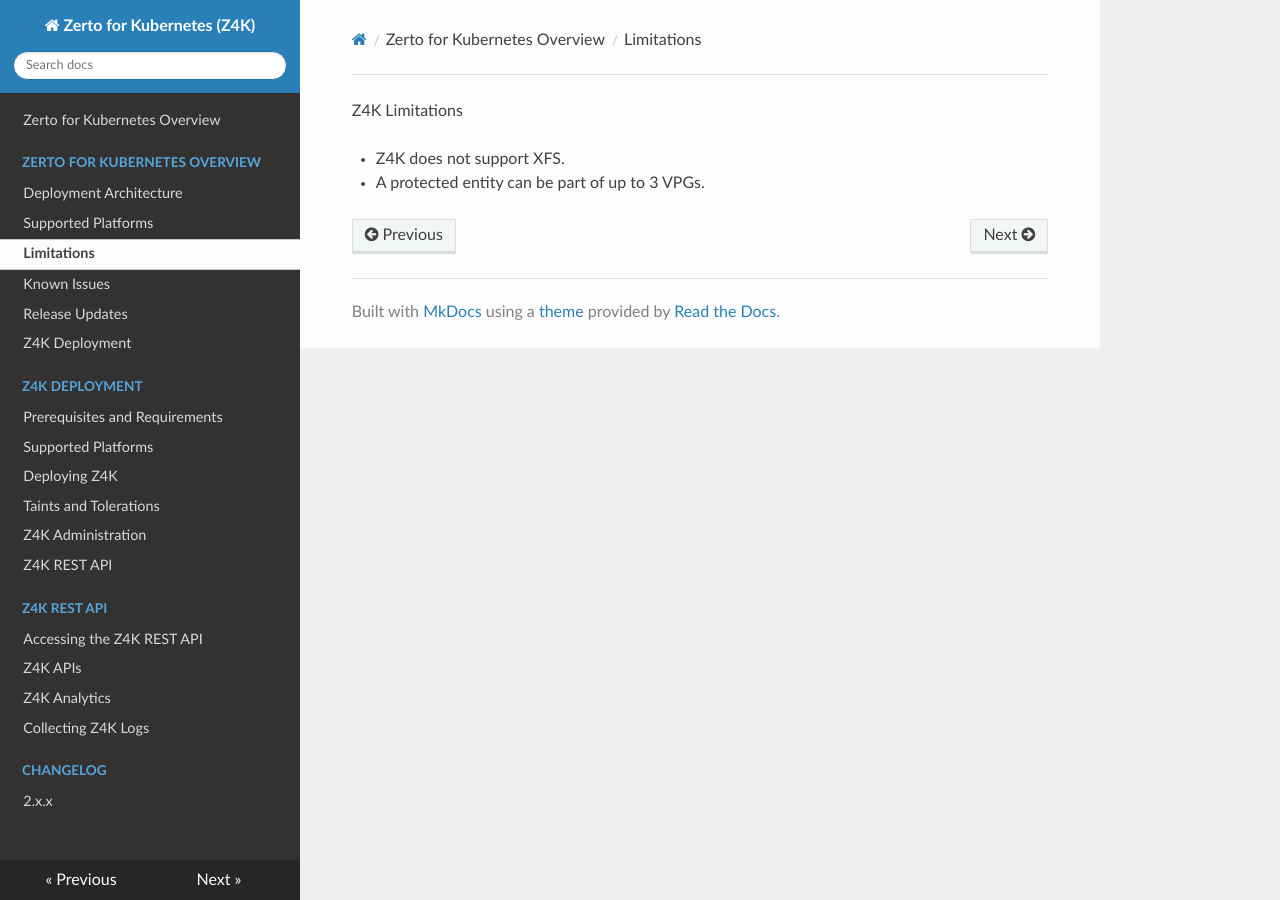
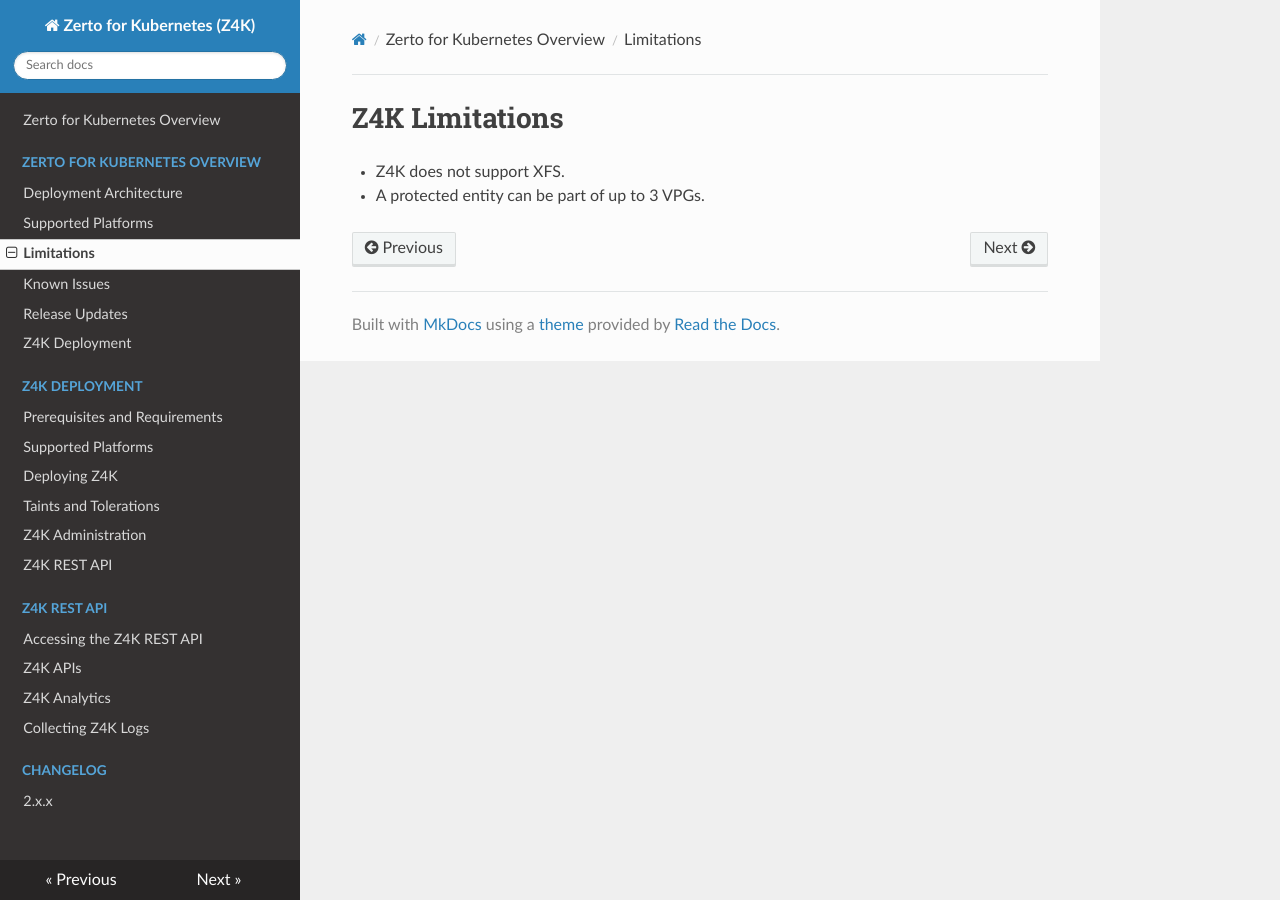
Before and after one commit to ZertoPublic/Z4K, an MkDocs documentation site: the page built from docs/Limitations.md, in a window 1280 px wide. Built offline with MkDocs 1.6.1, drawn with Linux system fonts in a browser that asks for light colours.

```diff
--- a/docs/Limitations.md
+++ b/docs/Limitations.md
@@ -1,4 +1,4 @@
-Z4K Limitations
+# Z4K Limitations
 
 - Z4K does not support XFS.
 - A protected entity can be part of up to 3 VPGs.
```
